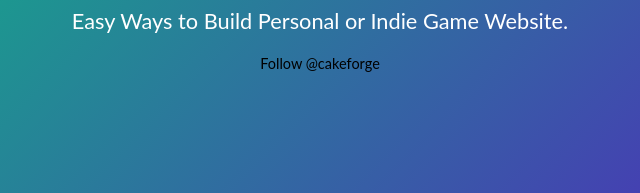
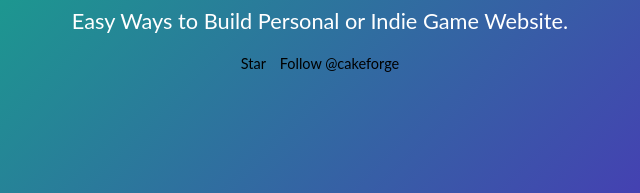
Before and after one commit to CakeForge/Web-FrameWork, a plain HTML site: page index.html in a window 1280 px wide. Shown: the part 284-477 px from the top of the page, 320-960 px from the left. Drawn offline with Linux system fonts and the light colour scheme; a web font is replaced by a local one.

Commit message:
Small Changes

```diff
--- a/css/main.css
+++ b/css/main.css
@@ -12,6 +12,10 @@ section{
 	margin: auto; padding:0; border: 0;
 	font-size: 100%; font: inherit;
 	vertical-align: baseline; font-style: normal;
+
+	/* Better Font Rendering =========== */
+	-webkit-font-smoothing: antialiased;
+	-moz-osx-font-smoothing: grayscale;
 }
 
 footer, article, aside, div, footer, header,nav, section , span { display: block; }
@@ -43,6 +47,11 @@ a { text-decoration: none; }
 
 * html .row { zoom: 1; } /* IE6 */
 *:first-child+html .row { zoom: 1; } /* IE7 */
+
+.list-inline li{
+	display: inline-block;
+	margin: 0 5px;
+}
 
 /*--------------------------------------------*/
 /*--------------------typography*/
--- a/index.html
+++ b/index.html
@@ -5,6 +5,8 @@
 	<title>CakeForge Frameworks 0.01v</title>
 	<link rel="stylesheet" type="text/css" href="css/main.css">
 	<link href='https://fonts.googleapis.com/css?family=Fondamento:400,400italic' rel='stylesheet' type='text/css'>
+	<script async src="//platform.twitter.com/widgets.js" charset="utf-8"></script>
+	<script async defer src="https://buttons.github.io/buttons.js"></script>
 </head>
 <body>
 <header>
@@ -19,7 +21,13 @@
 	<span class="frame-version">0.01v Beta</span>
 	<h2>Easy Ways to Build Personal or Indie Game Website.</h2>
 
-	<a href="https://twitter.com/cakeforge" class="twitter-follow-button" data-show-count="true">Follow @cakeforge</a><script async src="//platform.twitter.com/widgets.js" charset="utf-8"></script>
+
+	<ul class="list-inline">
+		<li><a class="github-button" href="https://github.com/ntkme/github-buttons" data-icon="octicon-star" aria-label="Star ntkme/github-buttons on GitHub">Star</a></li>
+		<li><a href="https://twitter.com/cakeforge" class="twitter-follow-button" data-show-count="true">Follow @cakeforge</a>	</li>
+    </ul>
+
+
 </div>
 </section>
 
```
